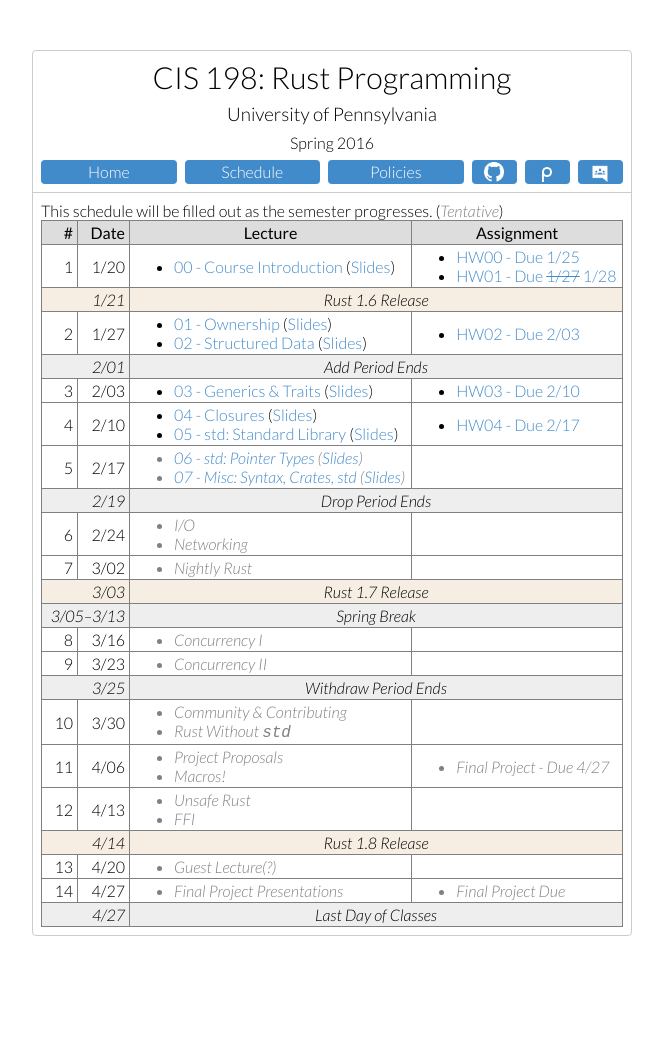
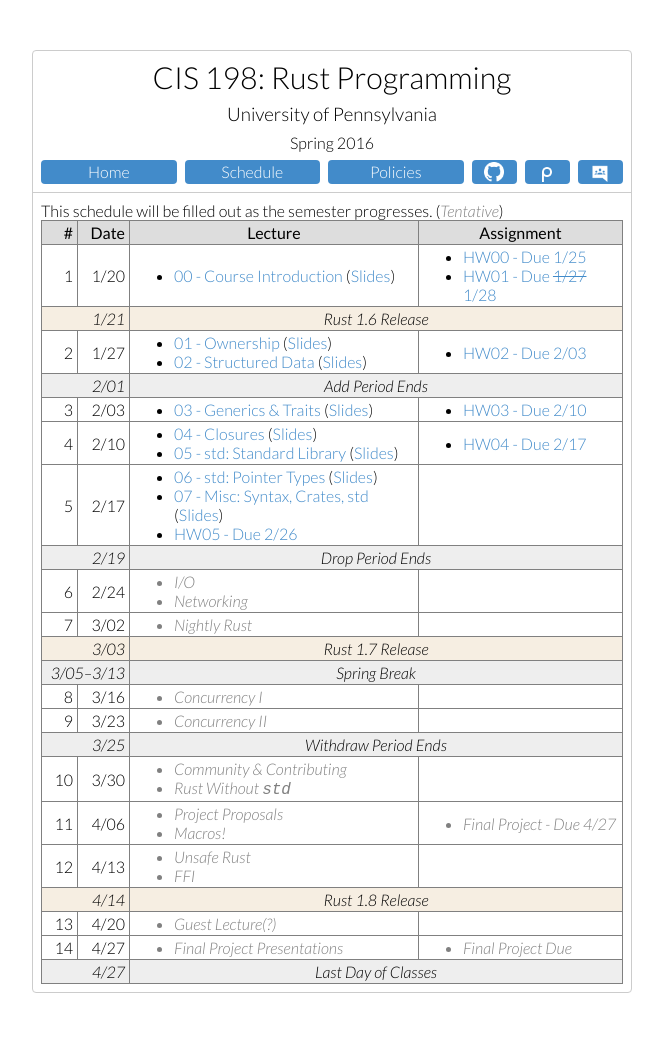
Before and after one commit to cis198-2016s/cis198-2016s.github.io, a Jekyll site: the page built from schedule/index.html, in a window 1280 px wide. Shown: the whole page, without its empty margins (308-971 px from the left). Built offline with Jekyll 4.4.1, drawn with Linux system fonts in a browser that asks for light colours; before the commit the page ends 986 px from its top, so only the background shows below that.

Commit message:
Add hw05 to schedule

```diff
--- a/schedule/index.html
+++ b/schedule/index.html
@@ -116,12 +116,15 @@
           </ul>
       <tr>
         <td>5 <td>2/17
-        <td class="tentative">
+            <td>
           <ul>
             <li><a href="https://github.com/cis198-2016s/slides/blob/gh-pages/06/content.md">
                 06 - std: Pointer Types</a> (<a href="/slides/06/">Slides</a>)
             <li><a href="https://github.com/cis198-2016s/slides/blob/gh-pages/07/content.md">
                 07 - Misc: Syntax, Crates, std</a> (<a href="/slides/07/">Slides</a>)
+          </ul>
+          <ul>
+            <li><a href="https://github.com/cis198-2016s/homework/tree/master/hw05">HW05 - Due 2/26</a>
           </ul>
         <td>
       <tr class="schedevent"> <td colspan=2>2/19 <td colspan=2>Drop Period Ends
```
